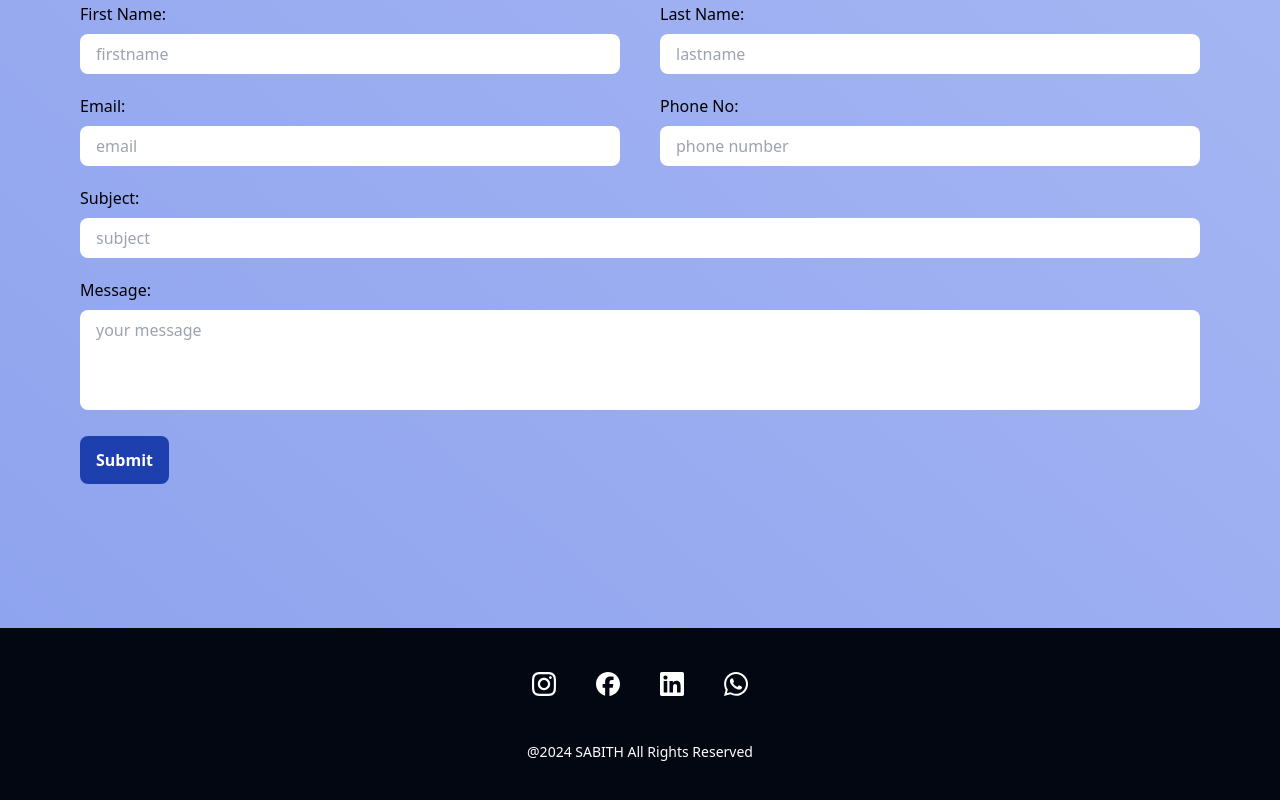
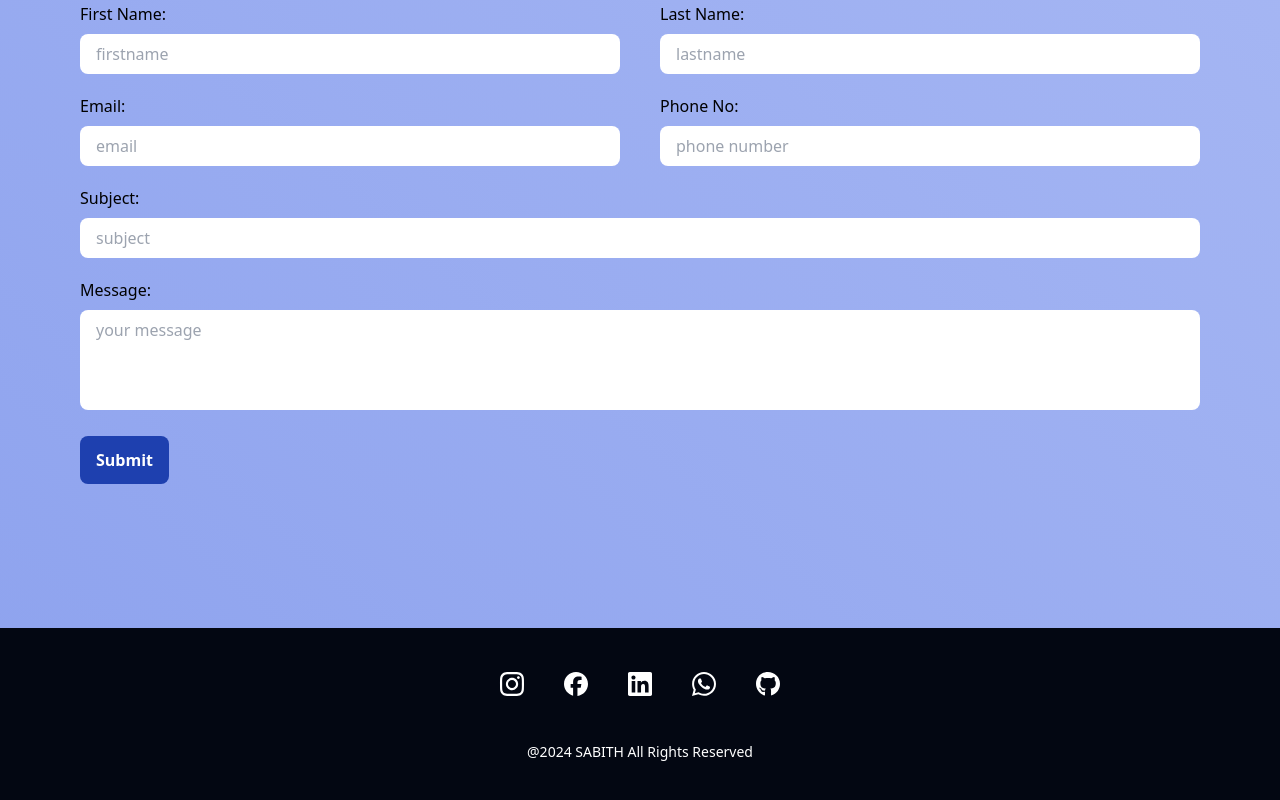
Before and after one commit to NotoriousBusinessMan/muhammed-sabith, a Next.js app: page / in a window 1280 px wide. Shown: the part 4595-5395 px from the top of the page. Built offline with nearby package versions, Linux system fonts and the light colour scheme.

Commit message:
added some new skills, added github link to my profile

```diff
--- a/components/includes/Footer.tsx
+++ b/components/includes/Footer.tsx
@@ -7,6 +7,7 @@ import {
   faFacebook,
   faLinkedin,
   faWhatsapp,
+  faGithub,
 } from "@fortawesome/free-brands-svg-icons";
 import Link from "next/link";
 
@@ -54,6 +55,16 @@ const Footer = () => {
             className="w-6 text-white"
           />
         </Link>
+        <Link
+          href="https://github.com/NotoriousBusinessMan"
+          target="_blank"
+          rel="noopener noreferrer">
+          <FontAwesomeIcon
+            icon={faGithub}
+            size="2x"
+            className="w-6 text-white"
+          />
+        </Link>
       </div>
       <div className="bottom">
         <h5 className="text-white font-medium text-sm">
--- a/components/screens/Skills.tsx
+++ b/components/screens/Skills.tsx
@@ -43,6 +43,7 @@ const Skills = () => {
           <Image src="/nextjs.png" alt="html" width={50} height={50} />
           <Image src="/tailwind.png" alt="html" width={50} height={50} />
           <Image src="/vercel.png" alt="html" width={80} height={80} />
+          <Image src="/ts.png" alt="html" width={50} height={50} />
         </div>
       </div>
     </section>
```
Also changed, not shown: public/ts.png (added).
